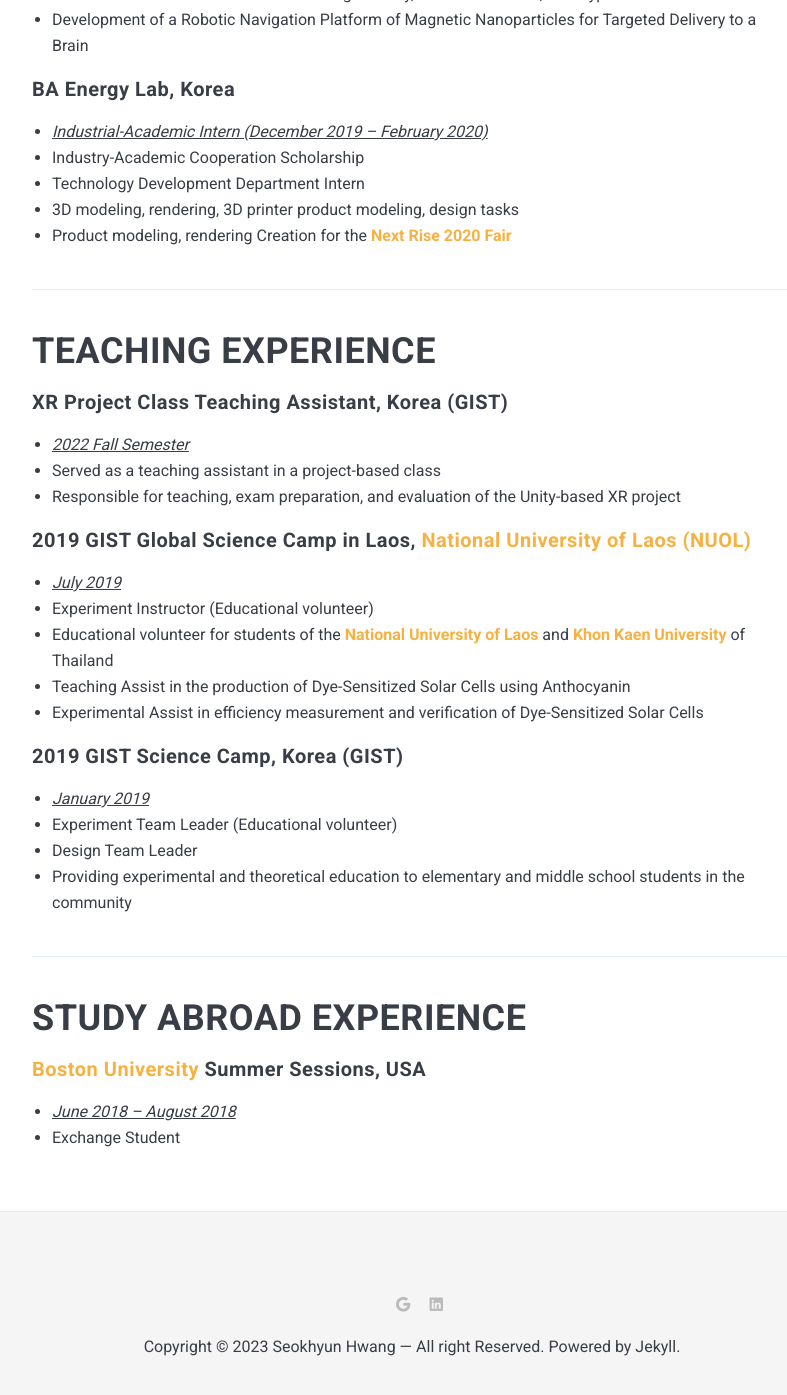
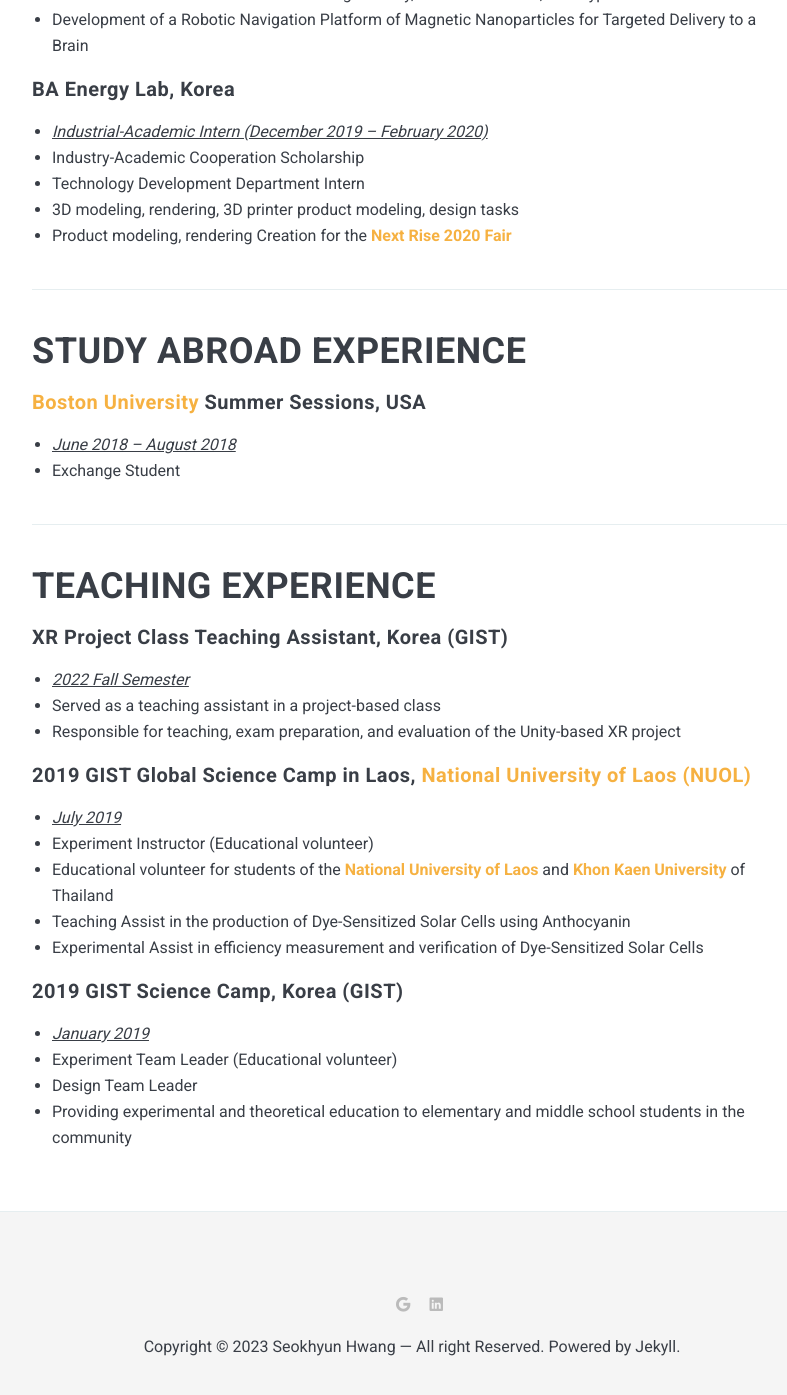
Before and after one commit to anoldhsh/anoldhsh.github.io, a Jekyll site: the page built from _pages/3EXPERIENCES.md, in a window 1280 px wide and 1400 px high, scrolled down 1160 px. Shown: the top 1395 px of the window, without its empty margins (228-1015 px from the left). Built offline with Jekyll 4.4.1, drawn with Linux system fonts in a browser that asks for light colours; nearby versions of some CDN libraries.

```diff
--- a/_data/settings.yml
+++ b/_data/settings.yml
@@ -11,7 +11,7 @@ author:
   name: Seokhyun Hwang
   image: Intro.jpeg
   say-hello: Hello, I’m <strong>Seokhyun Hwang</strong>
-  bio: Hi there! My name is Seokhyun Hwang and I am currently pursuing my Master's degree in the field of <strong>Human-Computer Interaction</strong> and <strong>Virtual/Augmented Reality</strong> systems. Below are some of the projects I have been involved in. If you would like to learn more about me, please visit my <a href=/ABOUT><strong>ABOUT</strong></a>, <a href=/PUBLICATIONS><strong>PUBLICATIONS</strong></a>, <a href=/EXPERIENCES><strong>EXPERIENCES</strong></a>, and <a href=/EXTRAS><strong>EXTRA ACTIVITIES</strong></a> pages for additional information. I am excited to share my work with you and hope you will continue to follow my future progress!
+  bio: Hi there! My name is Seokhyun Hwang and I am currently pursuing my <strong>Master's degree</strong> in the field of <strong>Human-Computer Interaction</strong> and <strong>Virtual/Augmented Reality</strong> systems. Below are some of the projects I have been involved in. If you would like to learn more about me, please visit my <a href=/ABOUT><strong>ABOUT</strong></a>, <a href=/PUBLICATIONS><strong>PUBLICATIONS</strong></a>, <a href=/EXPERIENCES><strong>EXPERIENCES</strong></a>, and <a href=/EXTRAS><strong>EXTRA ACTIVITIES</strong></a> pages for additional information. I am excited to share my work with you and hope you will continue to follow my future progress!
 
 #-------------------------------
 # Contact links
```
Also changed, not shown: _pages/3EXPERIENCES.md (+7 -7 lines).
